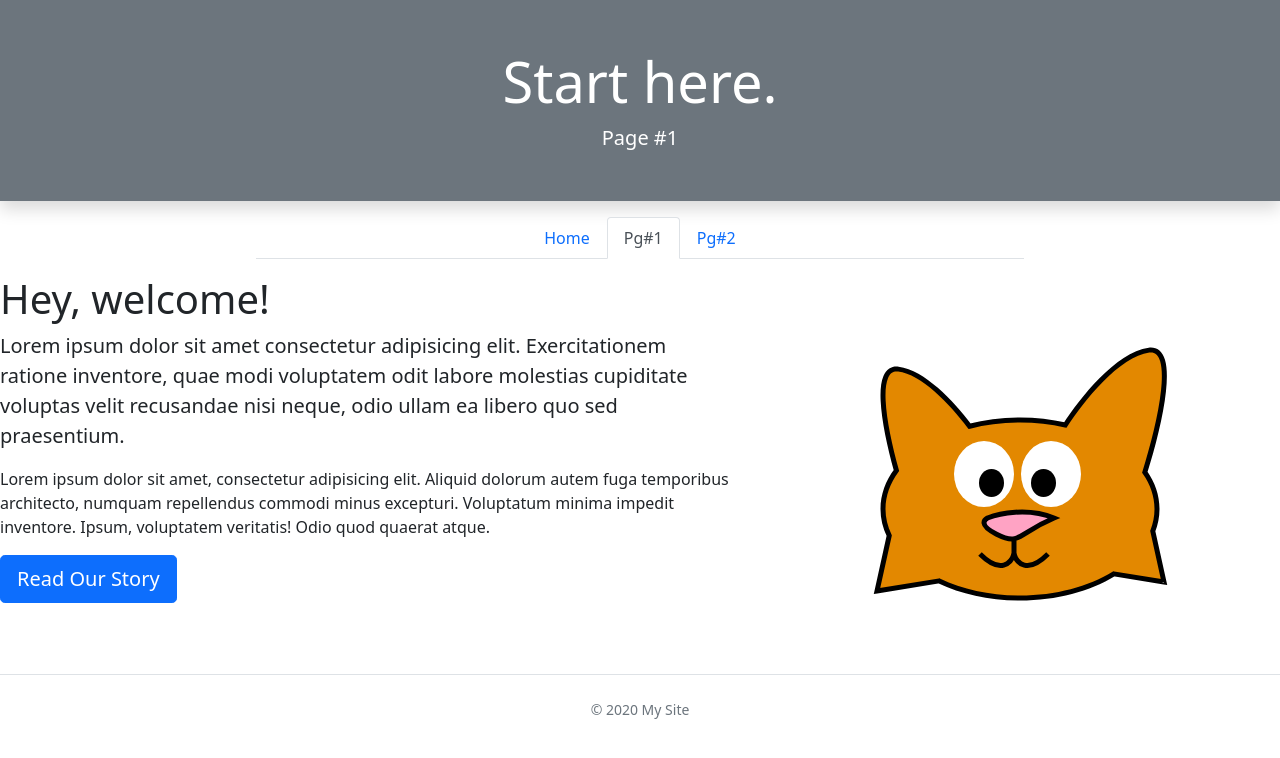
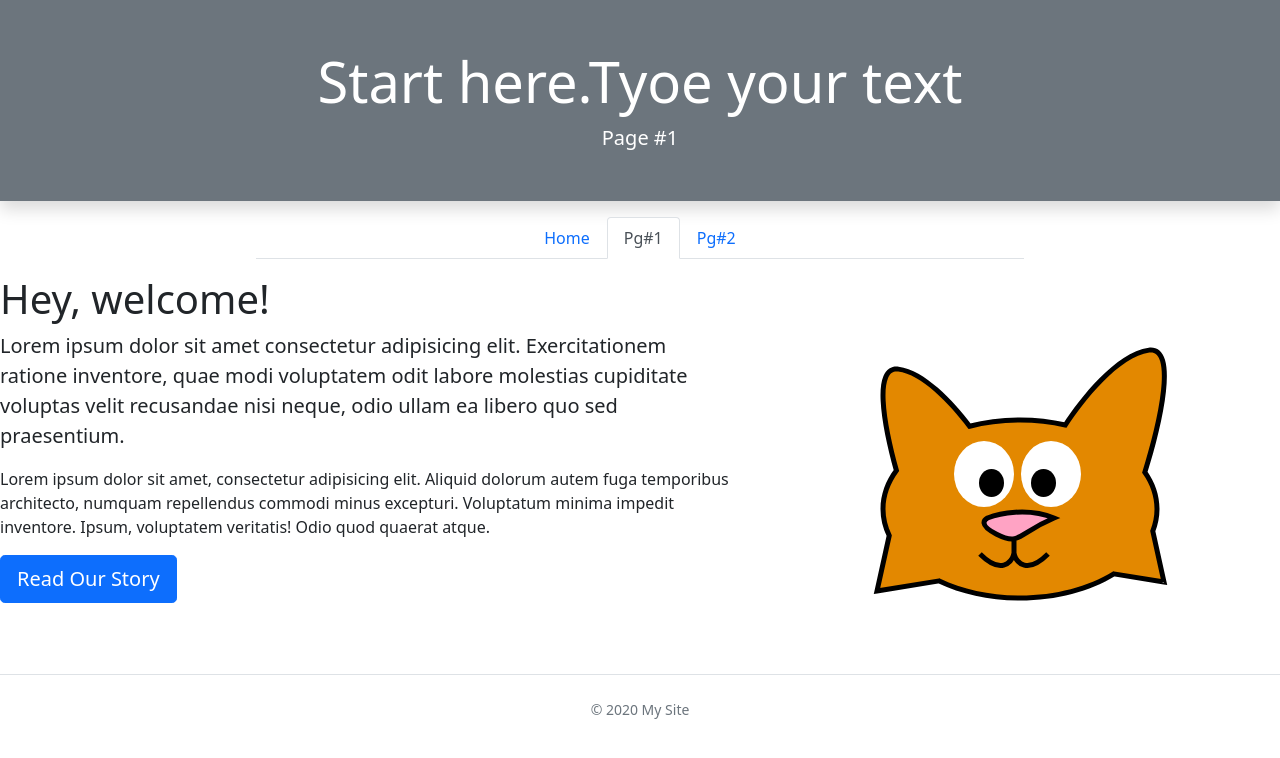
Before and after one commit to ensprofy/WebHints, a plain HTML site: page page1.html in a window 1280 px wide. Drawn offline with nearby package versions, Linux system fonts and the light colour scheme.

Commit message:
new 25.06

```diff
--- a/page1.html
+++ b/page1.html
@@ -8,7 +8,7 @@
       </head>
       <body>
     <div class="bg-secondary text-white py-5 text-center shadow">
-      <h1 class="display-4">Start here.</h1>
+      <h1 class="display-4">Start here.Tyoe your text</h1>
       <p class="lead mb-0">Page #1</p>
     </div>
     <div class="container my-custom-container pt-3">
```
Also changed, not shown: index.html (+1 -0 lines).
